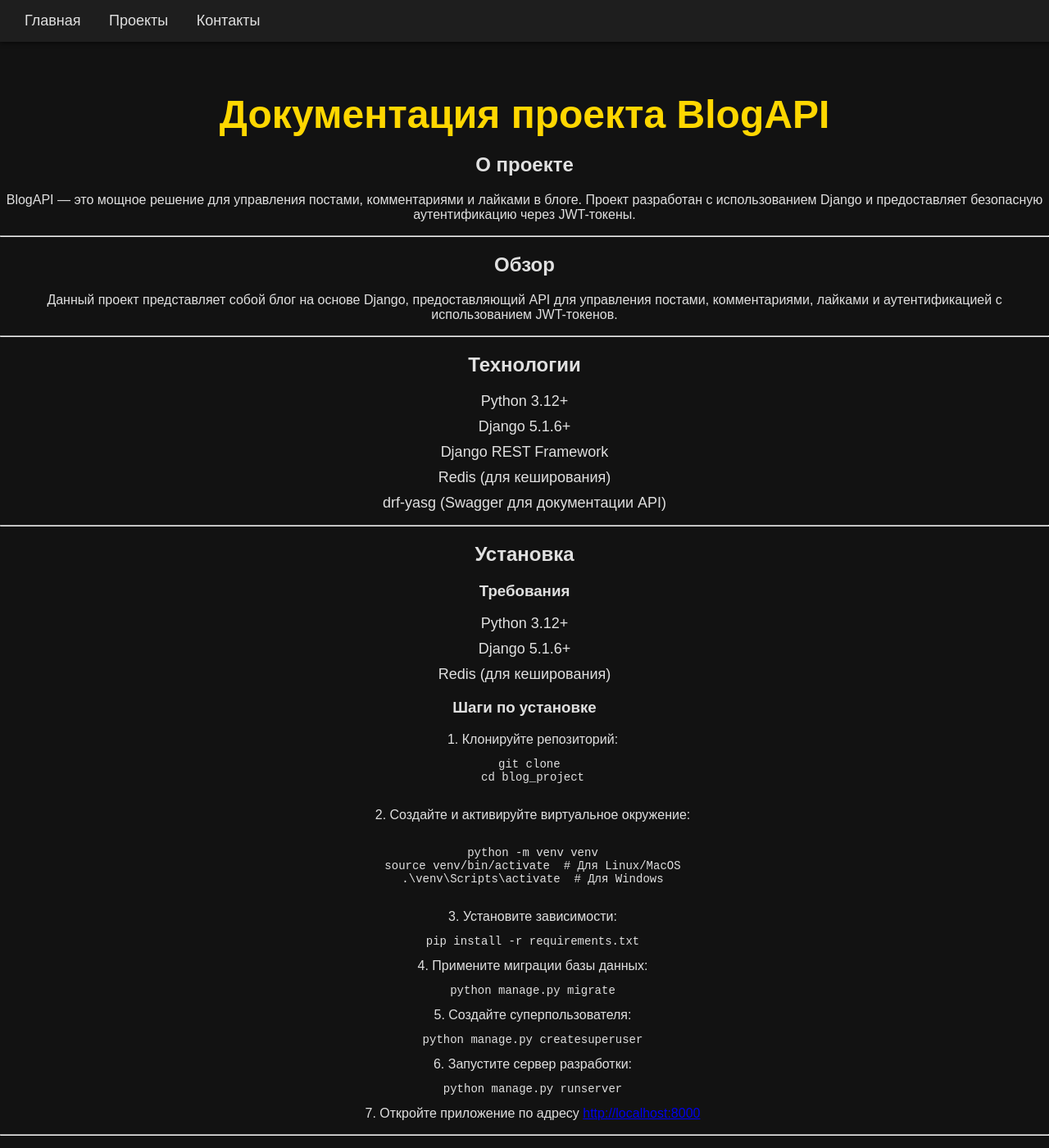
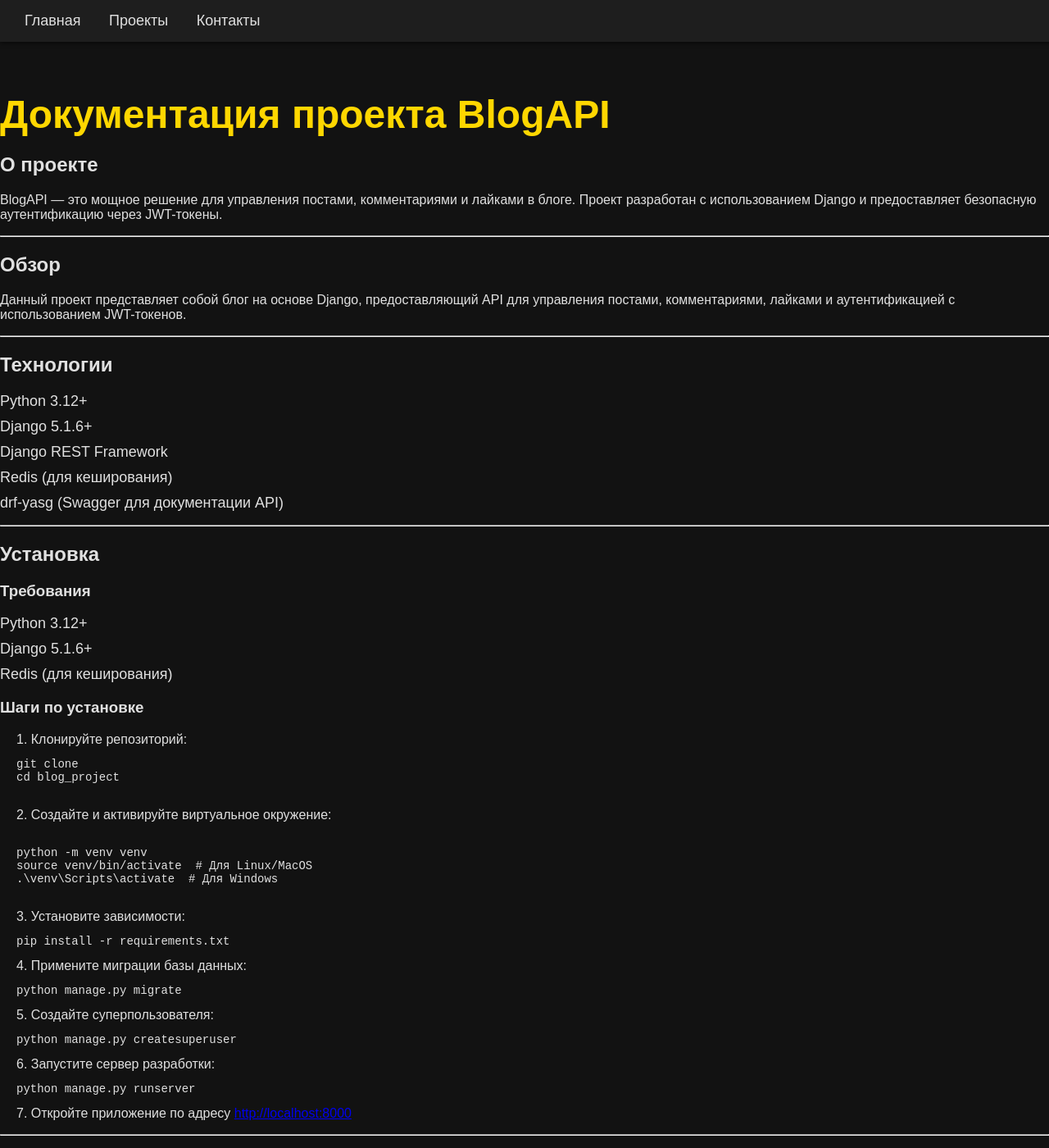
Before and after one commit to Cinzanos/cinzanos.github.io, a Jekyll site: the page built from documentation_BlogAPI.html, in a window 1280 px wide and 1400 px high. Shown: the whole window at 82% size. Built offline with Jekyll 4.4.1, drawn with Linux system fonts in a browser that asks for light colours.

Commit message:
fix container

```diff
--- a/assets/css/styles.css
+++ b/assets/css/styles.css
@@ -34,6 +34,12 @@
 .container {
   padding-top: 80px;
   text-align: center;
+  flex: 1; /* Заставляет контейнер занимать все оставшееся пространство */
+}
+
+.projects-container {
+  padding-top: 80px;
+  text-align: left;
   flex: 1; /* Заставляет контейнер занимать все оставшееся пространство */
 }
 
--- a/documentation_BlogAPI.html
+++ b/documentation_BlogAPI.html
@@ -3,7 +3,7 @@
 title: Документация BlogAPI
 ---
 
-<div class="container">
+<div class="projects-container">
     <h1>Документация проекта BlogAPI</h1>
 
     <h2>О проекте</h2>
--- a/documentation_Store.html
+++ b/documentation_Store.html
@@ -3,7 +3,7 @@
 title: Документация Store
 ---
 
-<div class="container">
+<div class="projects-container">
             <h1>Документация проекта "Store"</h1>
 
             <h2>1. Описание проекта</h2>
```
